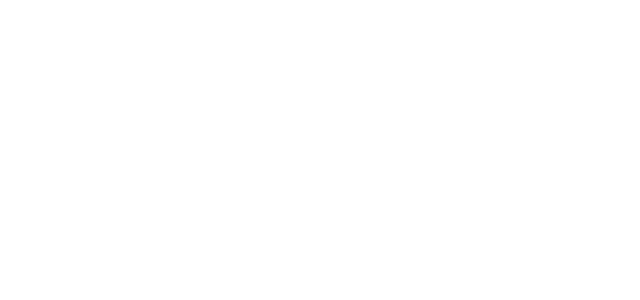
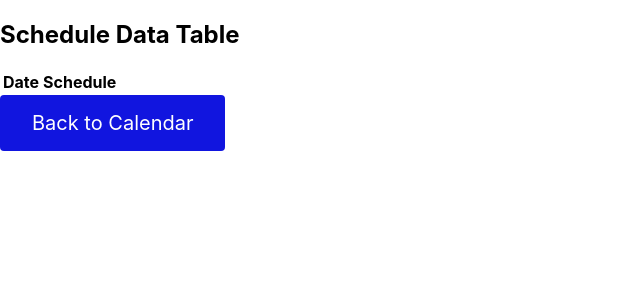
Before and after one commit to ziksona1312/ReactProjekat, a React (Create React App) app: page /data-table in a window 1280 px wide. Before the commit this address had no page. Shown: the top 300 px of the page, without its empty margins (0-640 px from the left). Built offline with nearby package versions, Linux system fonts and the light colour scheme.

Commit message:
Dodata reusable component-a DataTable na novoj strani

```diff
--- a/src/App.js
+++ b/src/App.js
@@ -2,6 +2,7 @@
 import { BrowserRouter, Route, Routes } from 'react-router-dom';
 import Pocetna from './Pocetna';
 import CalendarPage from './Calendar';
+import DataTable from './DataTable';
 import './App.css';
 
 function App() {
@@ -9,7 +10,8 @@
     <BrowserRouter>
       <Routes>
         <Route path='/' element={<Pocetna />} />
-        <Route path='/kalendar' element={<CalendarPage />} /> {/* Define the route for CalendarPage component */}
+        <Route path='/kalendar' element={<CalendarPage />} />
+        <Route path='/data-table' element={<DataTable />} />
       </Routes>
     </BrowserRouter>
   );
--- a/src/Calendar.jsx
+++ b/src/Calendar.jsx
@@ -3,6 +3,7 @@
 import 'react-calendar/dist/Calendar.css';
 import Schedule from './Schedule';
 import './App.css';
+import { Link } from 'react-router-dom';
 
 function CalendarPage() {
   const [date, setDate] = useState(new Date());
@@ -23,6 +24,7 @@
         Selected Date: {date.toDateString()}
       </div>
       <Schedule date={date} />
+      <Link to="/data-table" className="pocetna-dugme" >View Data Table</Link>
       </div>
     </div>
   );
--- /dev/null
+++ b/src/DataTable.jsx
@@ -0,0 +1,40 @@
+import React, { useEffect, useState } from 'react';
+import { Link } from 'react-router-dom';
+
+const DataTable = () => {
+  const [scheduleData, setScheduleData] = useState([]);
+
+  useEffect(() => {
+    const scheduleKeys = Object.keys(localStorage).filter(key => key.startsWith('schedule_'));
+    const data = scheduleKeys.map(key => ({
+      date: key.substring('schedule_'.length),
+      schedule: localStorage.getItem(key)
+    }));
+    setScheduleData(data);
+  }, []);
+
+  return (
+    <div>
+      <h2>Schedule Data Table</h2>
+      <table>
+        <thead>
+          <tr>
+            <th>Date</th>
+            <th>Schedule</th>
+          </tr>
+        </thead>
+        <tbody>
+          {scheduleData.map((item, index) => (
+            <tr key={index}>
+              <td>{item.date}</td>
+              <td>{item.schedule}</td>
+            </tr>
+          ))}
+        </tbody>
+      </table>
+      <Link to="/kalendar" className="pocetna-dugme" >Back to Calendar</Link>
+    </div>
+  );
+};
+
+export default DataTable;
```
